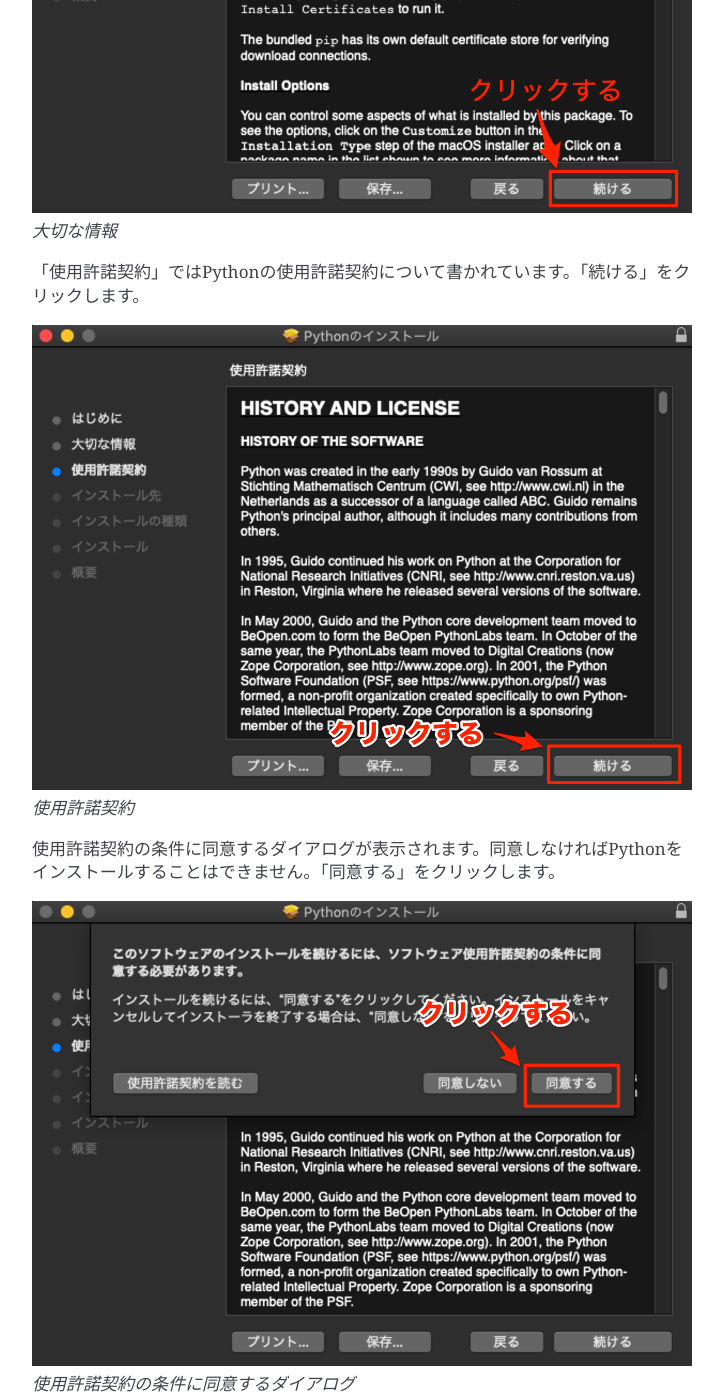
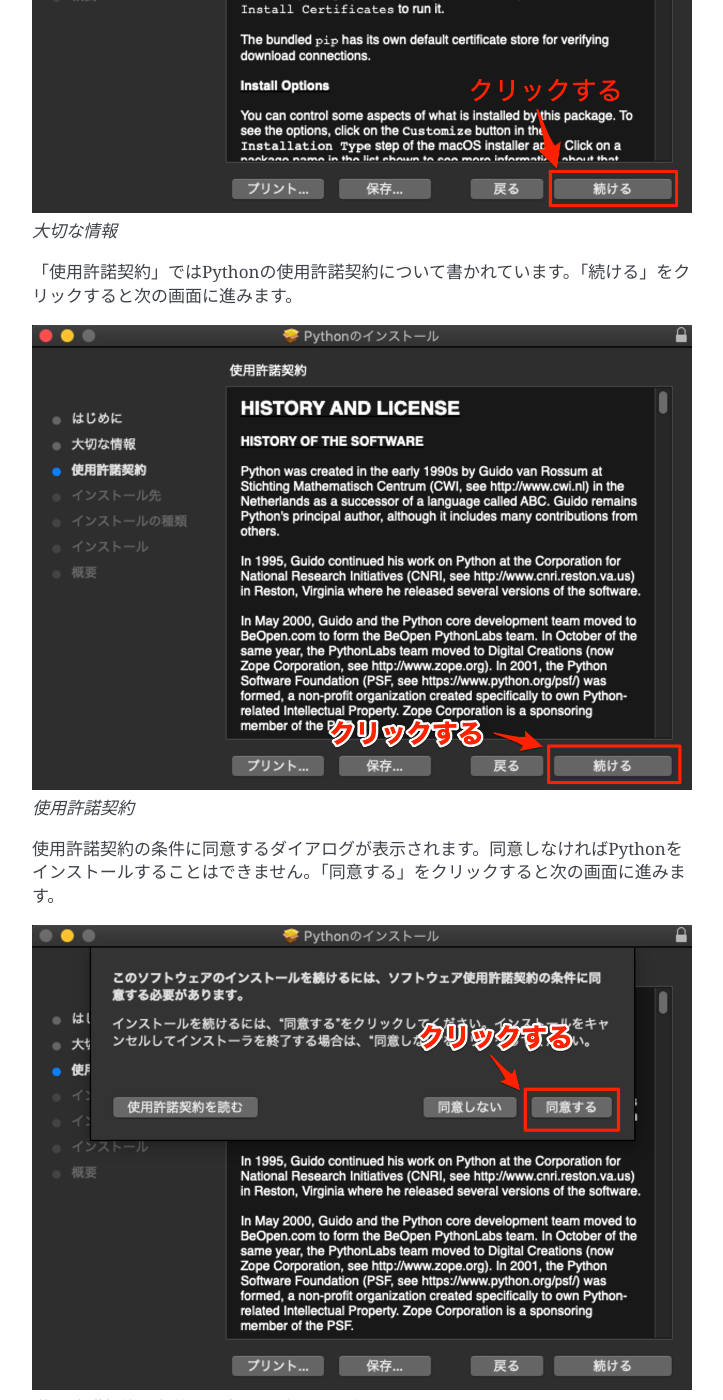
Before and after one commit to python-ed-open-doc/python-starter-guide, a Sphinx documentation site: the page built from source/python-setup/install-py39-mac.md, in a window 1280 px wide and 1400 px high, scrolled down 2712 px. Shown: the whole window, without its empty margins (388-1111 px from the left). Built offline with Sphinx 7.4.7, drawn with Linux system fonts in a browser that asks for light colours.

Commit message:
Pythonのインストール方法についての説明を追加（まだ途中）

```diff
--- a/source/python-setup/install-py39-mac.md
+++ b/source/python-setup/install-py39-mac.md
@@ -31,12 +31,12 @@
 ![大切な情報](./setup-python-for-mac-2.png "大切な情報")
 *大切な情報*
 
-「使用許諾契約」ではPythonの使用許諾契約について書かれています。「続ける」をクリックします。
+「使用許諾契約」ではPythonの使用許諾契約について書かれています。「続ける」をクリックすると次の画面に進みます。
 
 ![使用許諾契約](./setup-python-for-mac-3.png "使用許諾契約")
 *使用許諾契約*
 
-使用許諾契約の条件に同意するダイアログが表示されます。同意しなければPythonをインストールすることはできません。「同意する」をクリックします。
+使用許諾契約の条件に同意するダイアログが表示されます。同意しなければPythonをインストールすることはできません。「同意する」をクリックすると次の画面に進みます。
 
 ![使用許諾契約の条件に同意するダイアログ](./setup-python-for-mac-4.png "使用許諾契約の条件に同意するダイアログ")
 *使用許諾契約の条件に同意するダイアログ*
```
